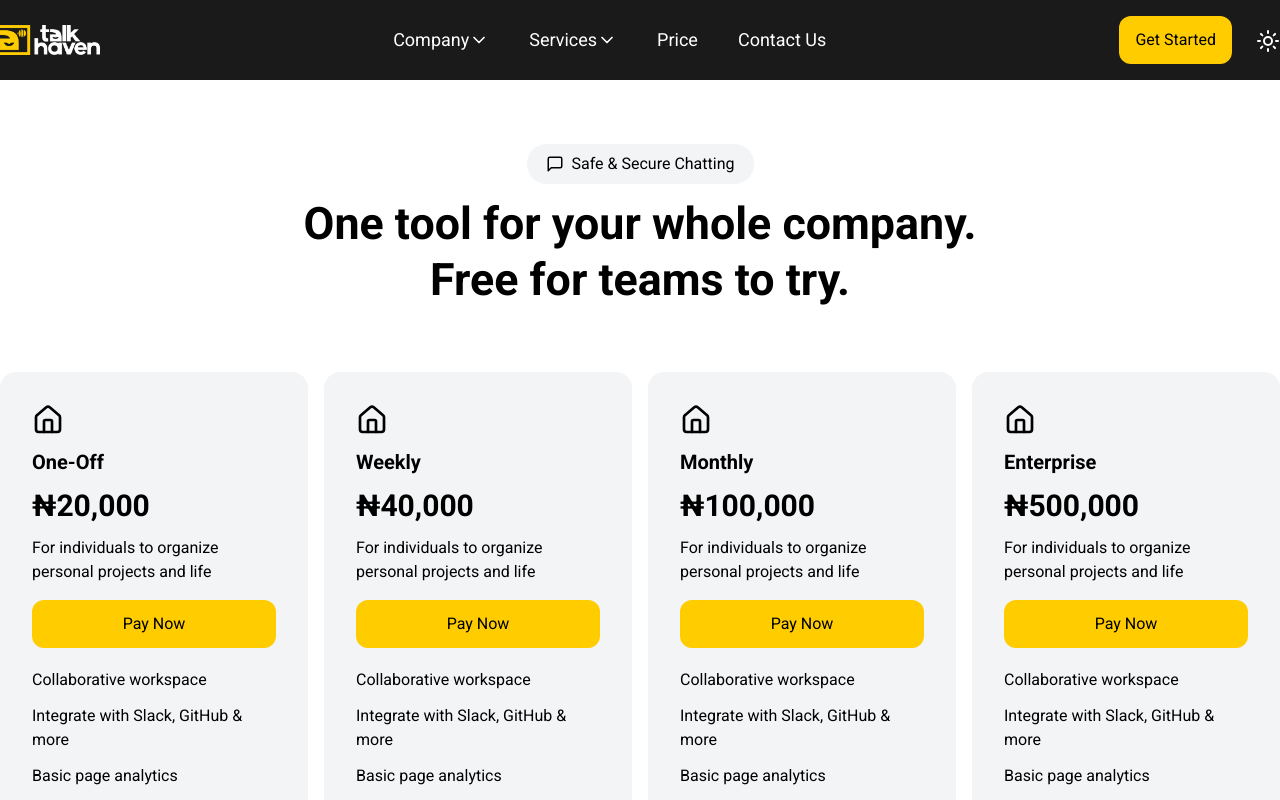
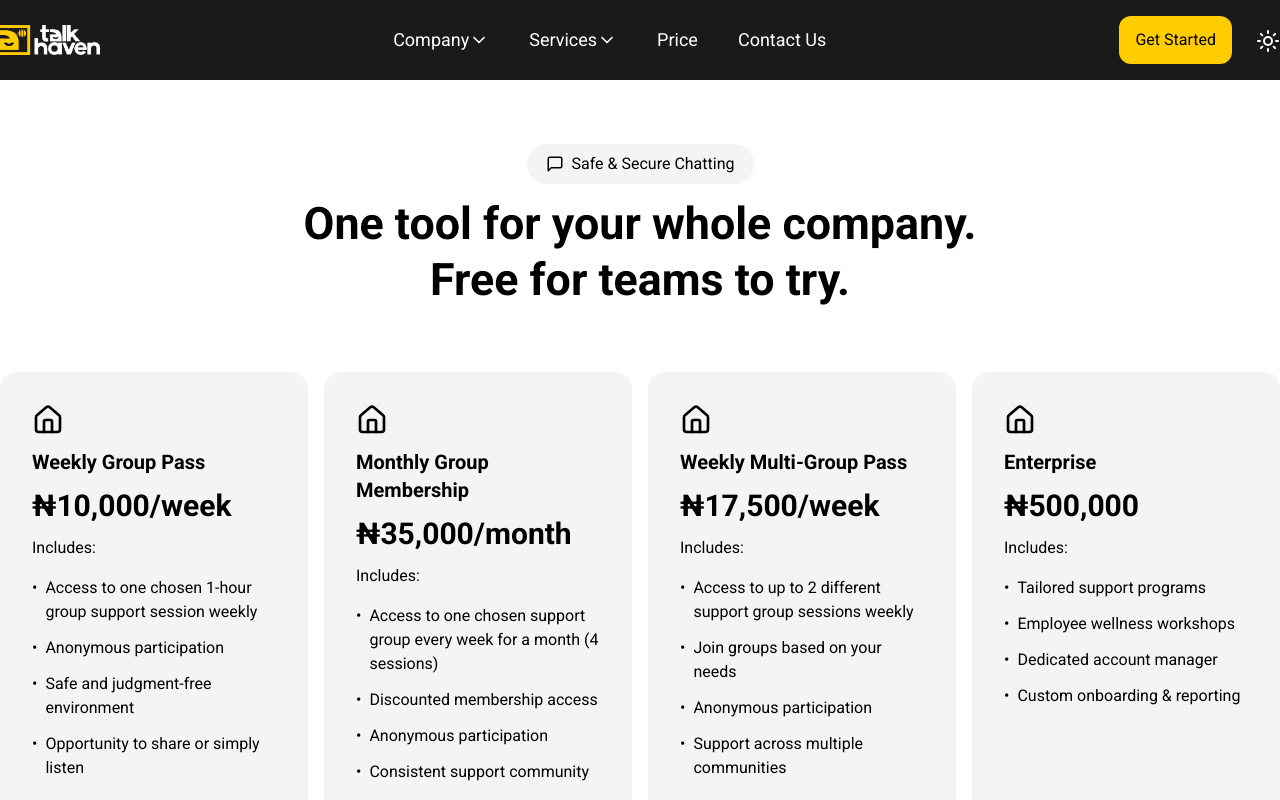
Before and after one commit to Lapark100/talkhaven--v1, a Next.js app: page /price in a window 1280 px wide. Shown: the top 800 px of the page. Built offline with nearby package versions, Linux system fonts and the light colour scheme.

Commit message:
New Update 60%

```diff
--- a/app/price/page.js
+++ b/app/price/page.js
@@ -1,77 +1,111 @@
 import CheckoutButton from "@/components/check-out-button";
 import { MessageSquare, House } from "lucide-react";
-import Link from "next/link";
 
 export default function Price() {
+  const plans = [
+    {
+      title: "Weekly Group Pass",
+      displayPrice: "₦10,000/week",
+      amount: 10000,
+      buttonText: "Join This Week's Session",
+      features: [
+        "Access to one chosen 1-hour group support session weekly",
+        "Anonymous participation",
+        "Safe and judgment-free environment",
+        "Opportunity to share or simply listen",
+      ],
+    },
+    {
+      title: "Monthly Group Membership",
+      displayPrice: "₦35,000/month",
+      amount: 35000,
+      buttonText: "Become a Monthly Member",
+      features: [
+        "Access to one chosen support group every week for a month (4 sessions)",
+        "Discounted membership access",
+        "Anonymous participation",
+        "Consistent support community",
+      ],
+    },
+    {
+      title: "Weekly Multi-Group Pass",
+      displayPrice: "₦17,500/week",
+      amount: 17500,
+      buttonText: "Join Multiple Groups",
+      features: [
+        "Access to up to 2 different support group sessions weekly",
+        "Join groups based on your needs",
+        "Anonymous participation",
+        "Support across multiple communities",
+      ],
+    },
+    {
+      title: "Enterprise",
+      displayPrice: "₦500,000",
+      amount: 500000,
+      buttonText: "Contact Us",
+      features: [
+        "Tailored support programs",
+        "Employee wellness workshops",
+        "Dedicated account manager",
+        "Custom onboarding & reporting",
+      ],
+    },
+  ];
+
   return (
     <section className="bg-white">
-            <div className="max-w-sm md:max-w-7xl mx-auto container">
-                <div className="w-full flex flex-col items-center justify-center h-auto mt-32 md:mt-20 pb-0">
-                    <div className="space-y-3 flex flex-col items-center justify-center pt-16">
-                        <div className="flex justify-center items-center bg-gray-100 text-black gap-2 rounded-full w-[227px] h-[40px]">
+      <div className="container mx-auto max-w-sm md:max-w-7xl">
+        <div className="flex flex-col items-center justify-center mt-32 md:mt-20">
+          <div className="flex flex-col items-center justify-center pt-16 space-y-3">
+            <div className="flex items-center justify-center w-[227px] h-[40px] gap-2 rounded-full bg-gray-100 text-black">
               <MessageSquare className="w-[18px] h-[18px]" />
               <p>Safe & Secure Chatting</p>
             </div>
+
             <div className="md:w-[700px]">
-                            <h2 className="text-[2rem] md:text-[2.8rem] text-[black] font-bold text-center leading-tight">
+              <h2 className="text-[2rem] md:text-[2.8rem] text-black font-bold text-center leading-tight">
                 One tool for your whole company. Free for teams to try.
               </h2>
             </div>
           </div>
         </div>
 
-                <div className="grid grid-cols-1 md:grid-cols-4 gap-4 py-16">
-                    {[
-    {
-        title: "One-Off",
-        displayPrice: "₦20,000",
-        amount: 20000
-    },
-    {
-        title: "Weekly",
-        displayPrice: "₦40,000",
-        amount: 40000
-    },
-    {
-        title: "Monthly",
-        displayPrice: "₦100,000",
-        amount: 100000
-    },
-    {
-        title: "Enterprise",
-        displayPrice: "₦500,000",
-        amount: 500000
-    }
-].map((plan, index) => (
+        <div className="grid grid-cols-1 gap-4 py-16 md:grid-cols-4">
+          {plans.map((plan, index) => (
             <div
               key={index}
-        className="flex flex-col justify-between w-full bg-gray-100 rounded-2xl p-8"
+              className="flex flex-col justify-between p-8 bg-gray-100 rounded-2xl"
             >
-
-        <div className="flex flex-col space-y-3 text-black font-semibold">
-
+              <div>
+                <div className="flex flex-col space-y-3 text-black">
                   <House className="w-8 h-8" />
 
-            <h4 className="text-xl">
-                {plan.title}
-            </h4>
+                  <h4 className="text-xl font-semibold">{plan.title}</h4>
 
-            <h4 className="text-3xl">
+                  <h4 className="text-3xl font-bold">
                     {plan.displayPrice}
                   </h4>
 
-            <p className="text-[16px] font-normal">
-                For individuals to organize personal projects and life
-            </p>
+                  <p className="font-medium">Includes:</p>
                 </div>
-                            <CheckoutButton price={plan.amount} />
-                            <ul className="py-1 font-normal text-base text-black flex flex-col justify-center space-y-3 md:text-[16px] mt-4">
-                                <li>Collaborative workspace</li>
-                                <li>Integrate with Slack, GitHub & more</li>
-                                <li>Basic page analytics</li>
-                                <li>7 day page history</li>
-                                <li>Invite 10 guests</li>
+
+                <ul className="mt-4 space-y-3 text-[16px] text-black">
+                  {plan.features.map((feature, i) => (
+                    <li key={i} className="flex items-start gap-2">
+                      <span>•</span>
+                      <span>{feature}</span>
+                    </li>
+                  ))}
                 </ul>
+              </div>
+
+              <div className="mt-8">
+                <CheckoutButton
+                  price={plan.amount}
+                  text={plan.buttonText}
+                />
+              </div>
             </div>
           ))}
         </div>
--- a/components/check-out-button.jsx
+++ b/components/check-out-button.jsx
@@ -21,7 +21,6 @@ export default function CheckoutButton({ price }) {
 
       window.location.href =
         response.data.data.authorization_url;
-
     } catch (error) {
       console.log(error);
     }
--- a/components/faq.js
+++ b/components/faq.js
@@ -16,7 +16,7 @@ export default function FAQ() {
 
   return (
     <section>
-      <div className="bg-[#fff] pt-8 flex flex-col justify-center">
+      <div className="bg-[#fff] py-8  flex flex-col justify-center">
         <motion.div
           className=" max-w-sm md:max-w-6xl mx-auto space-y-3"
           initial={{ opacity: 0, y: 50 }}
@@ -54,7 +54,7 @@ export default function FAQ() {
 
               {/* Accordion Content */}
               <div
-                className={`overflow-hidden transition-[max-height] duration-500 ease-in-out ${
+                className={`overflow-hidden pb-4ß transition-[max-height] duration-500 ease-in-out ${
                   activeIndex === index ? "max-h-[500px]" : "max-h-0"
                 }`}
               >
@@ -66,7 +66,7 @@ export default function FAQ() {
               </div>
             </motion.div>
           ))}
-          <Downloads />
+          {/* <Downloads /> */}
         </motion.div>
 
       </div>
--- a/components/footer.js
+++ b/components/footer.js
@@ -14,16 +14,16 @@ export default function Footer() {
                     {/* Main footer item */}
                     <div className="space-y-6 pb-8 max-w-[350px]">
                         <Link href="/">
-                            <Image src={logo} width={100} height={100} priority={true} alt="logo"/>
+                            <Image src={logo} width={100} height={100} priority={true} alt="logo" />
                         </Link>
                         <p className="text-base font-normal text-gray-400">
-                            Your trusted platform for compassionate and confidential online therapy.
-                            Connecting you to licensed therapists anytime, anywhere.
+                            TalkHaven is a safe, anonymous emotional support platform designed to help people feel
+                            heard, supported, and less alone.
                         </p>
                         <div className="flex gap-3 text-white">
-                            <Instagram className="w-6 h-6"/>
-                            <X className="w-6 h-6"/>
-                            <Linkedin className="w-6 h-6"/>
+                            <Instagram className="w-6 h-6" />
+                            <X className="w-6 h-6" />
+                            <Linkedin className="w-6 h-6" />
                         </div>
                     </div>
 
--- a/components/header.js
+++ b/components/header.js
@@ -153,7 +153,7 @@ export default function Header() {
         {/* Actions */}
         <div className="hidden md:flex space-x-6 items-center">
           <div className="py-3 px-4 rounded-xl bg-[#ffcc00] text-black hover:text-white border-solid border-black">
-            <Link href="/login">Book a Session</Link>
+            <Link href="/login">Start Anonymous Chat</Link>
           </div>
           <div className="md:mt-2 cursor-pointer">
             <DarkMode defaultTheme={theme} />
```
Also changed, not shown: components/hero.js (+6 -40 lines), const/mental.js (+8 -8 lines). Lines whose indentation alone changed are shown as unchanged.
